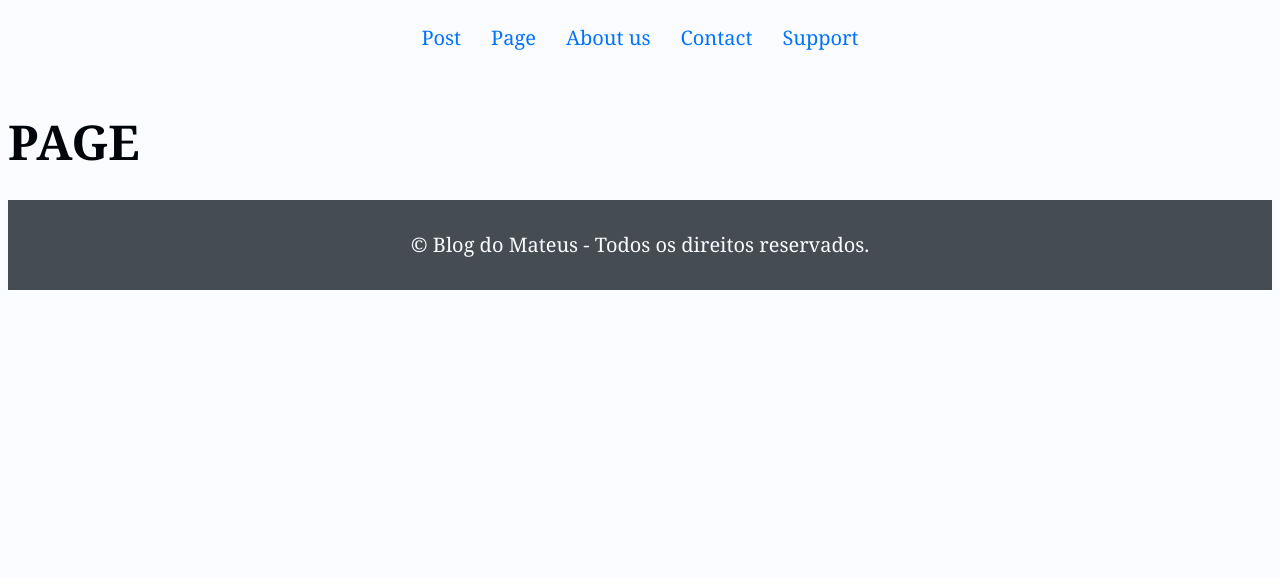
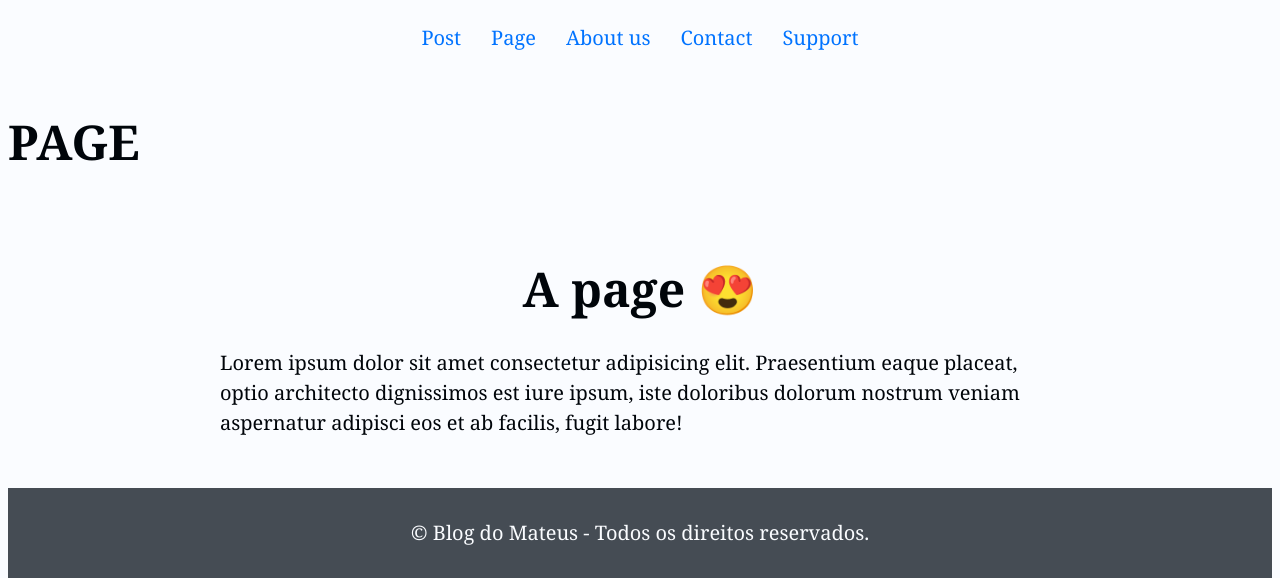
Before and after one commit to Josmateussilva0110/projeto_placas_de_transito, a Django app: page /page/ in a window 1280 px wide. Shown: the part 280-858 px from the top of the page. Before the commit the page ends 570 px from the top, so only its background shows below. Run offline with Django 5.2, Linux system fonts and the light colour scheme; data that the repository does not hold is empty; some libraries are stand-ins or nearby versions.

Commit message:
updades em page

```diff
--- a/placas_transito/templates/placas_transito/pages/page.html
+++ b/placas_transito/templates/placas_transito/pages/page.html
@@ -4,4 +4,13 @@
 
 <h1>PAGE</h1>
 
+<main class="main-content section-wrapper">
+    <div class="section-content-narrow">
+    <div class="section-gap">
+        <h1 class="center">A page 😍</h1>
+        <p>Lorem ipsum dolor sit amet consectetur adipisicing elit. Praesentium eaque placeat, optio architecto dignissimos est iure ipsum, iste doloribus dolorum nostrum veniam aspernatur adipisci eos et ab facilis, fugit labore!</p>
+    </div>
+    </div>
+</main>
+
 {% endblock content %}
--- a/placas_transito/templates/placas_transito/partials/_pagination.html
+++ b/placas_transito/templates/placas_transito/partials/_pagination.html
@@ -39,7 +39,6 @@
                         {% endif %}
                     </span>
                 </nav>
-
             </div>
         </div>
     </div>
```
Lines whose indentation alone changed are shown as unchanged.
